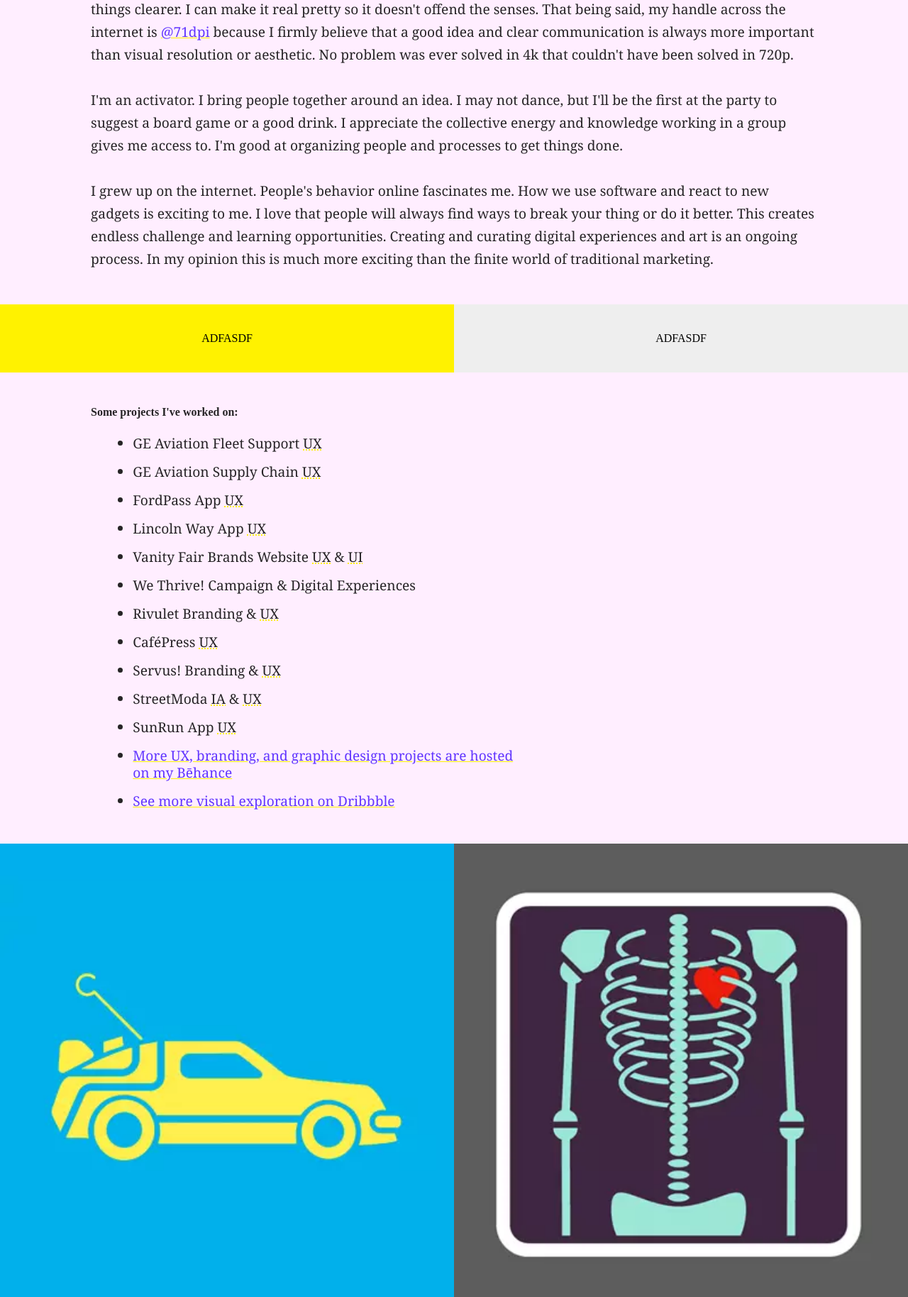
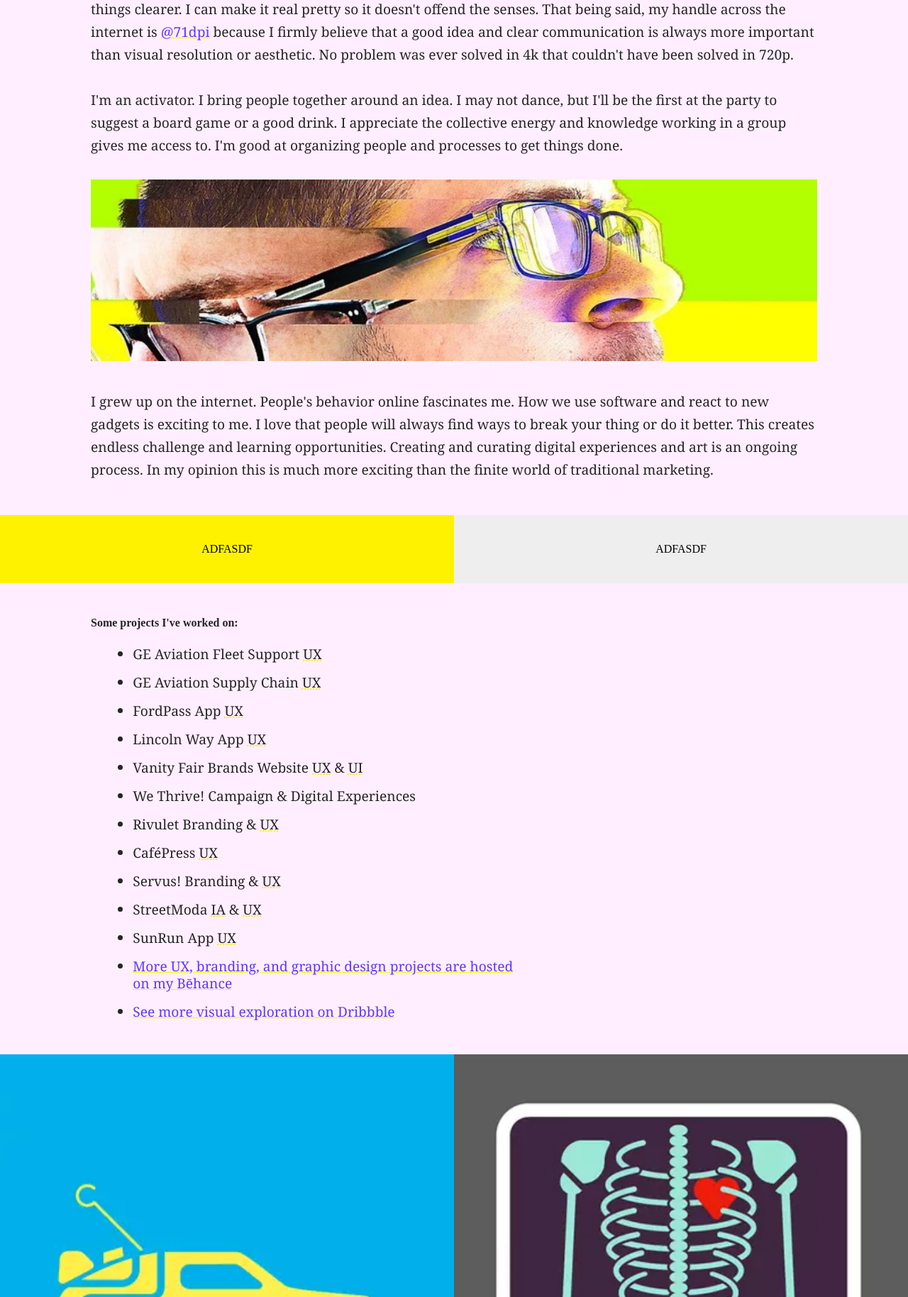
Before and after one commit to 71dpi/alex, a PHP site: page / in a window 1280 px wide. Shown: the part 564-2392 px from the top of the page at 71% size. Run offline with PHP 8.4, Linux system fonts and the light colour scheme.

Commit message:
some minor edits

```diff
--- a/index.html
+++ b/index.html
@@ -33,6 +33,16 @@
     <h1><abbr title="User Experience">UX</abbr> + CREATIVE DIRECTION + <abbr title="Management & Direction">MGMT</abbr> + DESIGN</h1>
     <p>I recognize patterns. I hate when things are more difficult than they need to be. I can harness patterns to make things clearer. I can make it real pretty so it doesn't offend the senses. That being said, my handle across the internet is <a href="http://www.twitter.com/71dpi" title="Alex on Twitter" rel="external, twitter.com">@71dpi</a> because I firmly believe that a good idea and clear communication is always more important than visual resolution or aesthetic. No problem was ever solved in 4k that couldn't have been solved in 720p.</p>
     <p>I'm an activator. I bring people together around an idea. I may not dance, but I'll be the first at the party to suggest a board game or a good drink. I appreciate the collective energy and knowledge working in a group gives me access to. I'm good at organizing people and processes to get things done.</<p>
+      <picture>
+        <source srcset="img/glitch.webp"
+          type="image/webp">
+        <img
+          srcset="img/glitch.png"
+          sizes="(min-width: 768px)"
+          src="img/glitch.png"
+          alt="A stylized photo of Alex"
+          class="pic-inline">
+      </picture>
     <p>I grew up on the internet. People's behavior online fascinates me. How we use software and react to new gadgets is exciting to me. I love that people will always find ways to break your thing or do it better. This creates endless challenge and learning opportunities. Creating and curating digital experiences and art is an ongoing process. In my opinion this is much more exciting than the finite world of traditional marketing.</p>
   </div>
   <div class="tile"><span class="tile-text">adfasdf</span></div>
--- a/style.css
+++ b/style.css
@@ -216,6 +216,7 @@ a.ani-link:visited:hover:after {
   line-height: 6rem;
 }
 .pic-tile {margin: 0;}
+.pic-inline {width: 100%; margin-top: 2rem;}
 
 
 
```
Also changed, not shown: img/glitch.jpeg (added), img/glitch.webp (added).
